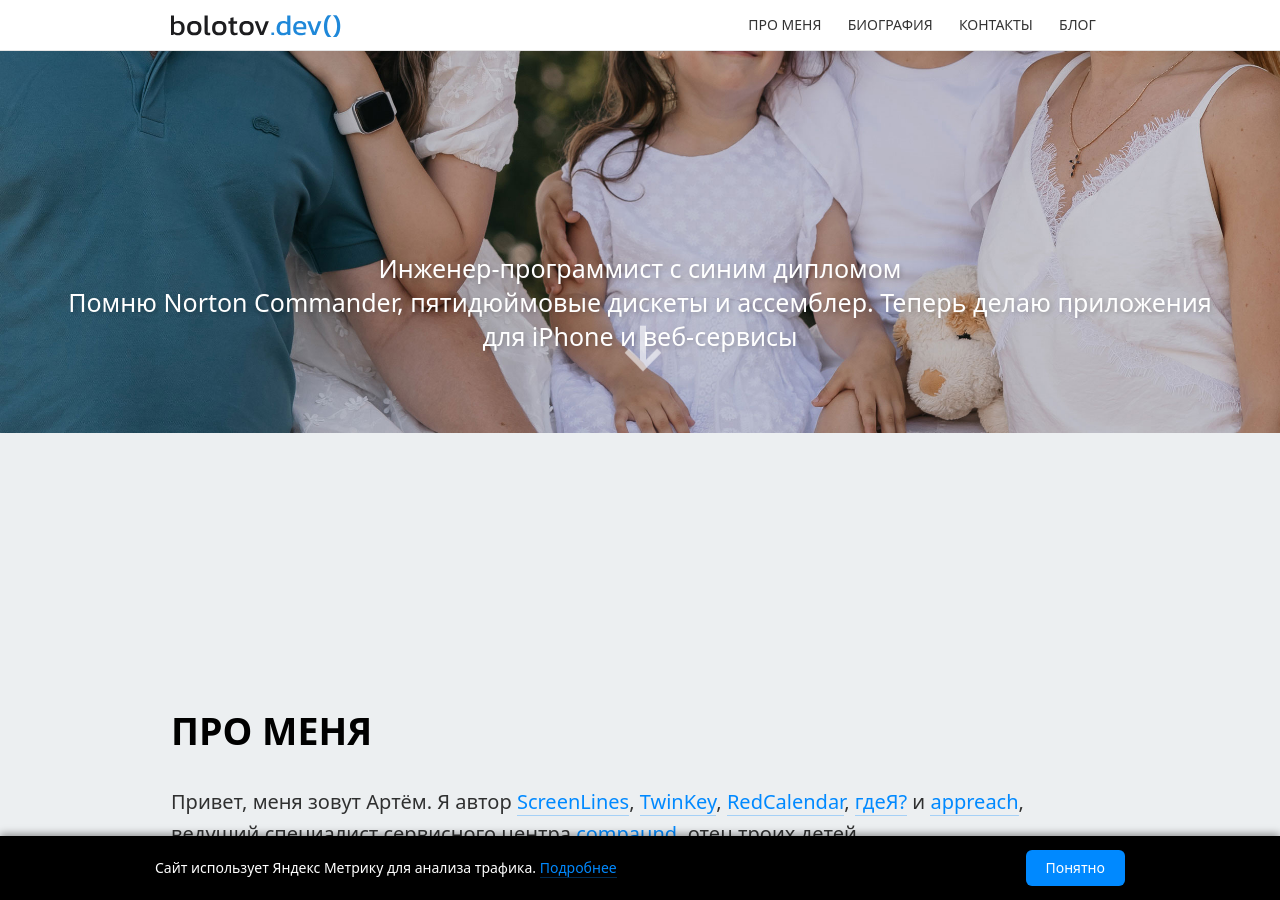
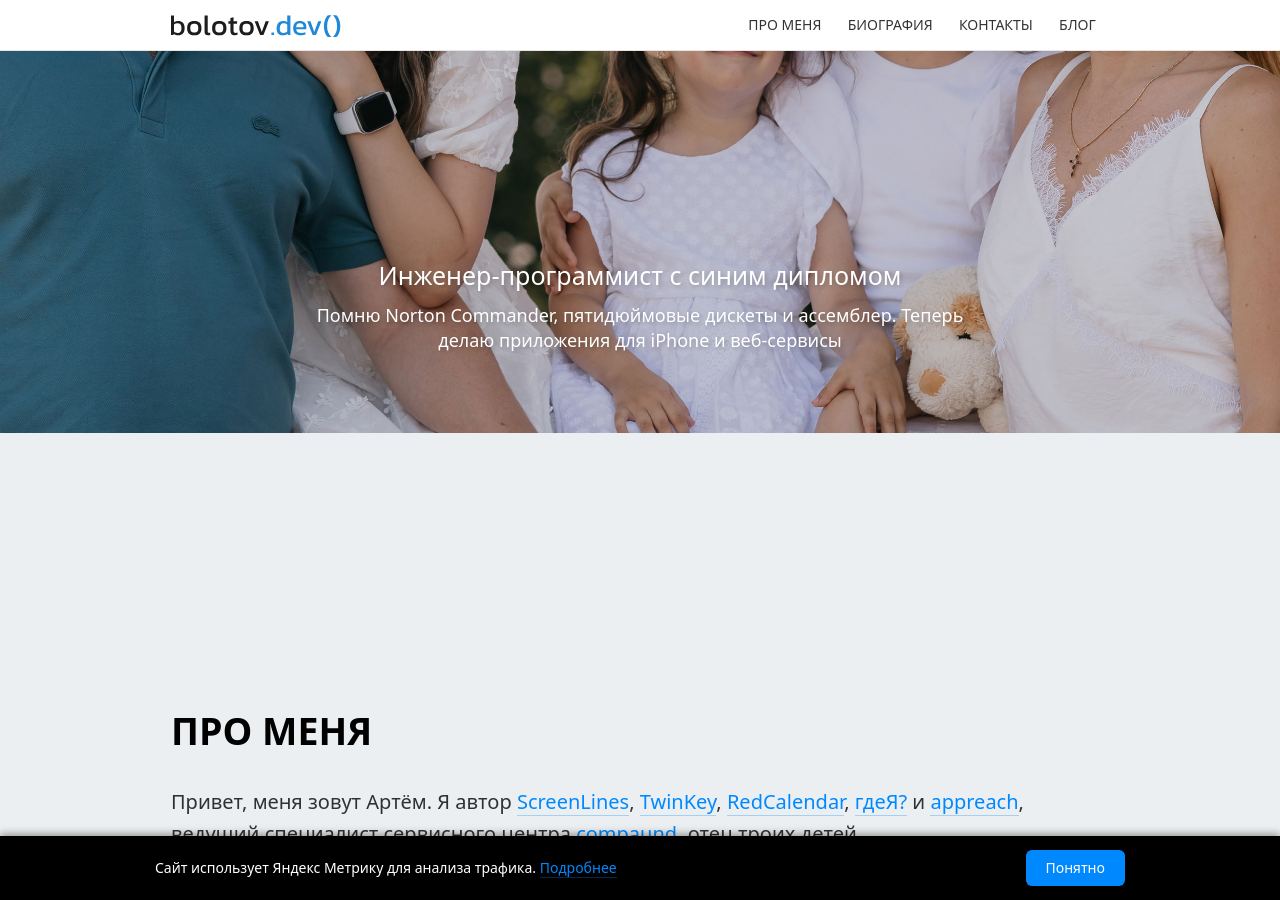
Before and after one commit to artembolotov/artembolotov.github.io, a Jekyll site: the page index.html, which Jekyll copies as it is, in a window 1280 px wide and 900 px high, scrolled down 467 px. Built offline with Jekyll 4.4.1, drawn with Linux system fonts in a browser that asks for light colours.

Commit message:
Make homepage header subtitle smaller than the title
The subtitle is now a full sentence, so give it its own size and
width instead of sharing the title style. Bump main.css version.

Co-Authored-By: Claude Opus 5.5 <noreply@anthropic.com>
Claude-Session: https://claude.ai/code/session_01JuNLv1KFwM9F4jMURZQpB2

```diff
--- a/index.html
+++ b/index.html
@@ -22,7 +22,7 @@
     <meta name="theme-color" content="#000000">
     <noscript><div><img src="https://mc.yandex.ru/watch/102280899" style="position:absolute; left:-9999px;" alt="" /></div></noscript>
     <link rel="stylesheet" href="styles/all.css">
-    <link rel="stylesheet" href="styles/main.css">
+    <link rel="stylesheet" href="styles/main.css?v=2">
     <script src="scripts/consent.js"></script>
     <script src="https://gdeya.bolotov.dev/loader.v1.js" defer></script>
   </head>
--- a/styles/main.css
+++ b/styles/main.css
@@ -46,6 +46,13 @@ section h2 {
 
 #top h1 {
   margin-top: 3.8125em;
+}
+
+#top h2 {
+  font-size: 1.125em;
+  line-height: 1.4;
+  max-width: 36em;
+  margin: 0.6em auto 0;
 }
 
 /* Section spacing */
```
